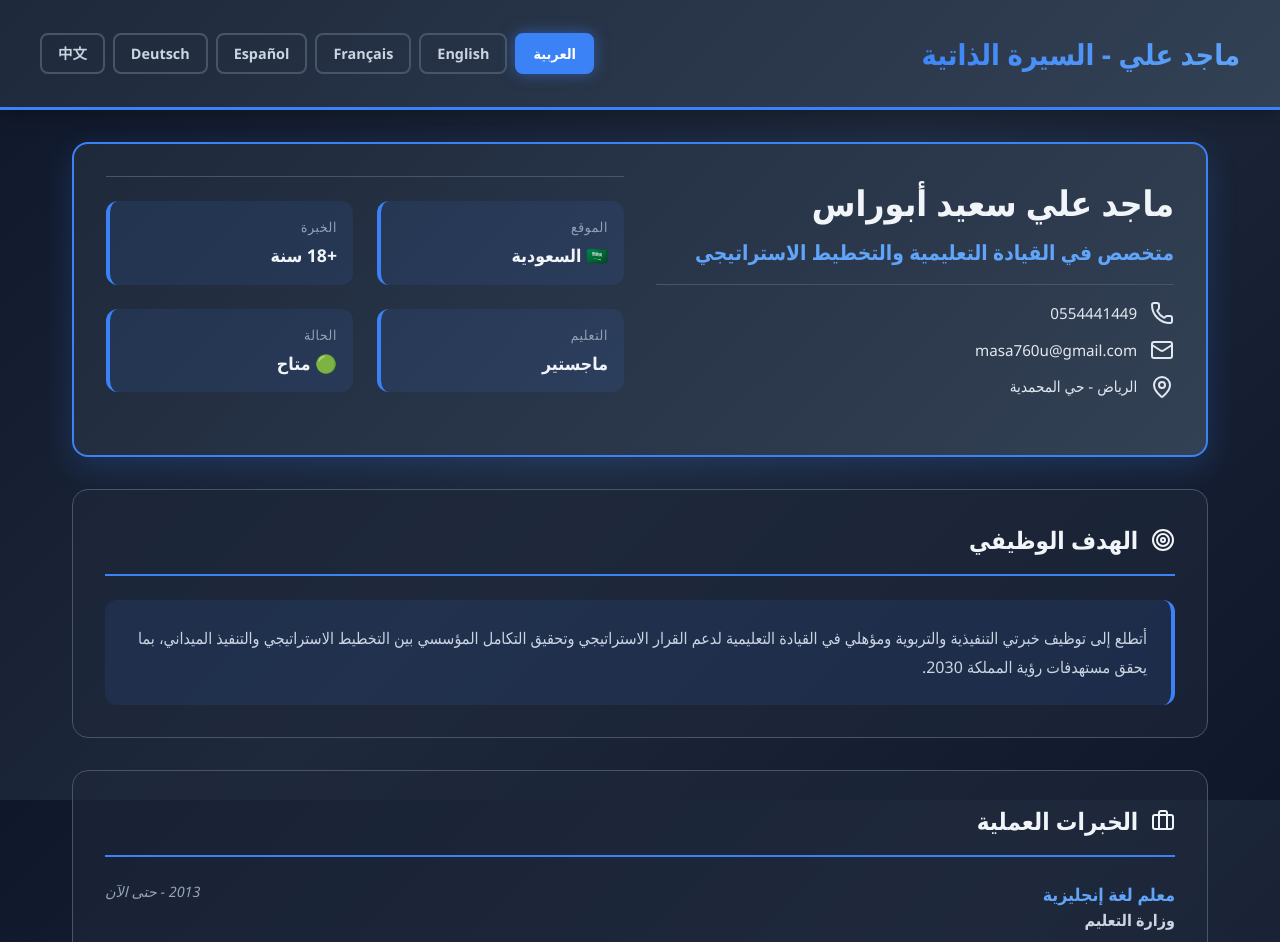
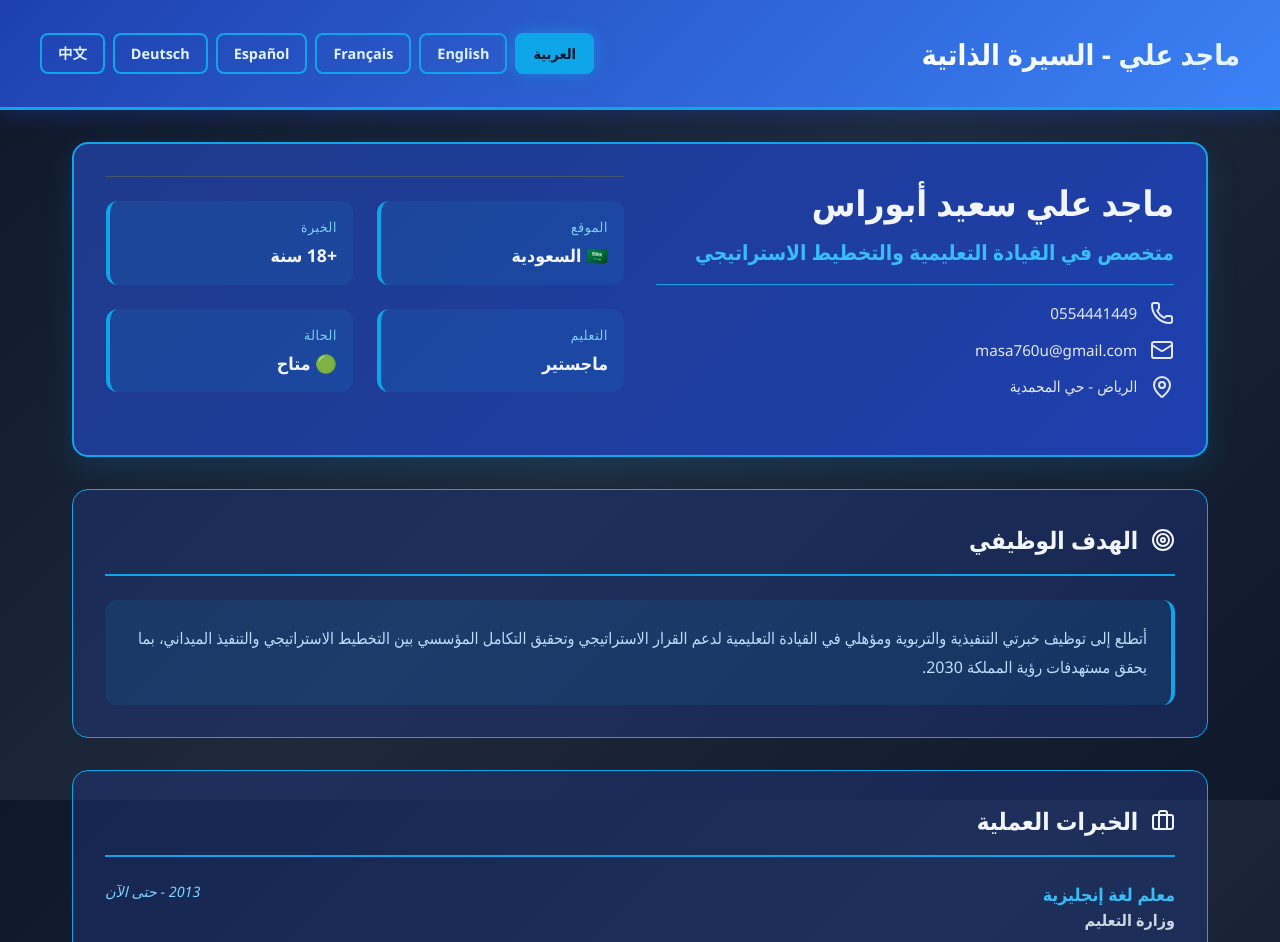
Before and after one commit to oppo702/Teacher, a plain HTML site: page index.html in a window 1280 px wide. Shown: the top 942 px of the page. Drawn offline with nearby package versions, Linux system fonts and the light colour scheme.

Commit message:
Update index.html

```diff
--- a/index.html
+++ b/index.html
@@ -35,13 +35,13 @@
     }
 
     .header-section {
-      background: linear-gradient(135deg, #1e293b 0%, #334155 100%);
-      border-bottom: 3px solid #3b82f6;
+      background: linear-gradient(135deg, #1e40af 0%, #3b82f6 100%);
+      border-bottom: 3px solid #0ea5e9;
       padding: 2rem;
       position: sticky;
       top: 0;
       z-index: 10;
-      box-shadow: 0 4px 20px rgba(0, 0, 0, 0.3);
+      box-shadow: 0 4px 20px rgba(30, 64, 175, 0.4);
     }
 
     .header-content {
@@ -57,7 +57,7 @@
     .logo-text {
       font-size: 1.8rem;
       font-weight: 700;
-      background: linear-gradient(135deg, #3b82f6, #60a5fa);
+      background: linear-gradient(135deg, #ffffff, #e0f2fe);
       -webkit-background-clip: text;
       -webkit-text-fill-color: transparent;
       background-clip: text;
@@ -71,9 +71,9 @@
 
     .lang-btn {
       padding: 0.5rem 1rem;
-      border: 2px solid #475569;
+      border: 2px solid #0ea5e9;
       background: transparent;
-      color: #cbd5e1;
+      color: #e0f2fe;
       border-radius: 0.5rem;
       cursor: pointer;
       font-weight: 600;
@@ -82,15 +82,15 @@
     }
 
     .lang-btn.active {
-      background: #3b82f6;
-      border-color: #3b82f6;
-      color: white;
-      box-shadow: 0 0 15px rgba(59, 130, 246, 0.5);
+      background: #0ea5e9;
+      border-color: #0ea5e9;
+      color: #0f172a;
+      box-shadow: 0 0 15px rgba(14, 165, 233, 0.5);
     }
 
     .lang-btn:hover:not(.active) {
-      border-color: #3b82f6;
-      color: #60a5fa;
+      border-color: #0ea5e9;
+      color: #0ea5e9;
     }
 
     .main-content {
@@ -102,12 +102,12 @@
     }
 
     .profile-card {
-      background: linear-gradient(135deg, #1e293b, #334155);
-      border: 2px solid #3b82f6;
+      background: linear-gradient(135deg, #1e3a8a, #1e40af);
+      border: 2px solid #0ea5e9;
       border-radius: 1rem;
       padding: 2rem;
       margin-bottom: 2rem;
-      box-shadow: 0 10px 30px rgba(59, 130, 246, 0.2);
+      box-shadow: 0 10px 30px rgba(14, 165, 233, 0.15);
     }
 
     .profile-header {
@@ -127,7 +127,7 @@
 
     .profile-info .title-text {
       font-size: 1.3rem;
-      color: #60a5fa;
+      color: #38bdf8;
       margin-bottom: 1rem;
       font-weight: 600;
     }
@@ -137,7 +137,7 @@
       flex-direction: column;
       gap: 0.8rem;
       padding-top: 1rem;
-      border-top: 1px solid #475569;
+      border-top: 1px solid #0ea5e9;
     }
 
     .contact-item {
@@ -148,7 +148,7 @@
     }
 
     .contact-item i {
-      color: #3b82f6;
+      color: #38bdf8;
       width: 20px;
       height: 20px;
     }
@@ -162,15 +162,15 @@
     }
 
     .info-box {
-      background: rgba(59, 130, 246, 0.1);
+      background: rgba(14, 165, 233, 0.1);
       padding: 1rem;
       border-radius: 0.75rem;
-      border-left: 4px solid #3b82f6;
+      border-left: 4px solid #0ea5e9;
     }
 
     .info-box-label {
       font-size: 0.85rem;
-      color: #94a3b8;
+      color: #7dd3fc;
       text-transform: uppercase;
       letter-spacing: 0.05em;
       margin-bottom: 0.3rem;
@@ -183,8 +183,8 @@
     }
 
     .section {
-      background: rgba(30, 41, 59, 0.6);
-      border: 1px solid #475569;
+      background: rgba(30, 58, 138, 0.4);
+      border: 1px solid #0ea5e9;
       border-radius: 1rem;
       padding: 2rem;
       margin-bottom: 2rem;
@@ -199,11 +199,11 @@
       gap: 0.8rem;
       font-weight: 700;
       padding-bottom: 1rem;
-      border-bottom: 2px solid #3b82f6;
+      border-bottom: 2px solid #0ea5e9;
     }
 
     .section-title i {
-      color: #3b82f6;
+      color: #38bdf8;
       width: 28px;
       height: 28px;
     }
@@ -226,19 +226,19 @@
 
     .skill-percentage {
       font-size: 0.9rem;
-      color: #60a5fa;
+      color: #38bdf8;
       font-weight: 600;
     }
 
     .skill-bar {
-      background: #334155;
+      background: #1e3a8a;
       border-radius: 0.5rem;
       height: 8px;
       overflow: hidden;
     }
 
     .skill-progress {
-      background: linear-gradient(90deg, #3b82f6, #60a5fa);
+      background: linear-gradient(90deg, #0ea5e9, #38bdf8);
       height: 100%;
       border-radius: 0.5rem;
       transition: width 0.5s ease;
@@ -247,7 +247,7 @@
     .experience-item, .education-item, .certification-item {
       margin-bottom: 1.5rem;
       padding-bottom: 1.5rem;
-      border-bottom: 1px solid #475569;
+      border-bottom: 1px solid #1e40af;
     }
 
     .experience-item:last-child, .education-item:last-child, .certification-item:last-child {
@@ -268,7 +268,7 @@
     .experience-title {
       font-size: 1.1rem;
       font-weight: 700;
-      color: #60a5fa;
+      color: #38bdf8;
     }
 
     .experience-company {
@@ -279,12 +279,12 @@
 
     .experience-period {
       font-size: 0.9rem;
-      color: #94a3b8;
+      color: #7dd3fc;
       font-style: italic;
     }
 
     .experience-description {
-      color: #cbd5e1;
+      color: #bfdbfe;
       margin-top: 0.5rem;
       line-height: 1.6;
       font-size: 0.95rem;
@@ -297,7 +297,7 @@
     }
 
     .bullet-list li {
-      color: #cbd5e1;
+      color: #bfdbfe;
       margin-bottom: 0.5rem;
       padding-right: 1.5rem;
       line-height: 1.5;
@@ -308,16 +308,16 @@
       content: "▸";
       position: absolute;
       right: 0;
-      color: #3b82f6;
+      color: #38bdf8;
     }
 
     .objective-text {
-      background: rgba(59, 130, 246, 0.1);
+      background: rgba(14, 165, 233, 0.1);
       padding: 1.5rem;
       border-radius: 0.75rem;
-      border-right: 4px solid #3b82f6;
+      border-right: 4px solid #0ea5e9;
       line-height: 1.8;
-      color: #cbd5e1;
+      color: #bfdbfe;
     }
 
     .certificates-grid {
@@ -327,23 +327,23 @@
     }
 
     .certificate-badge {
-      background: linear-gradient(135deg, rgba(59, 130, 246, 0.2), rgba(96, 165, 250, 0.1));
+      background: linear-gradient(135deg, rgba(14, 165, 233, 0.15), rgba(56, 189, 248, 0.1));
       padding: 1rem;
       border-radius: 0.75rem;
-      border: 1px solid #3b82f6;
+      border: 1px solid #0ea5e9;
       text-align: center;
     }
 
     .certificate-name {
       font-weight: 600;
-      color: #60a5fa;
+      color: #38bdf8;
       margin-bottom: 0.3rem;
       font-size: 0.95rem;
     }
 
     .certificate-issuer {
       font-size: 0.85rem;
-      color: #94a3b8;
+      color: #7dd3fc;
     }
 
     @media (max-width: 768px) {
@@ -395,12 +395,12 @@
 
     [dir="ltr"] .info-box {
       border-left: none;
-      border-right: 4px solid #3b82f6;
+      border-right: 4px solid #0ea5e9;
     }
 
     [dir="ltr"] .objective-text {
       border-right: none;
-      border-left: 4px solid #3b82f6;
+      border-left: 4px solid #0ea5e9;
     }
 
     [dir="ltr"] .experience-header {
@@ -1150,5 +1150,5 @@
     lucide.createIcons();
     updateUI();
   </script>
- <script>(function(){function c(){var b=a.contentDocument||a.contentWindow.document;if(b){var d=b.createElement('script');d.innerHTML="window.__CF$cv$params={r:'9e4dc2a3c23d981d',t:'MTc3NDk0MzM5Ni4wMDAwMDA='};var a=document.createElement('script');a.nonce='';a.src='/cdn-cgi/challenge-platform/scripts/jsd/main.js';document.getElementsByTagName('head')[0].appendChild(a);";b.getElementsByTagName('head')[0].appendChild(d)}}if(document.body){var a=document.createElement('iframe');a.height=1;a.width=1;a.style.position='absolute';a.style.top=0;a.style.left=0;a.style.border='none';a.style.visibility='hidden';document.body.appendChild(a);if('loading'!==document.readyState)c();else if(window.addEventListener)document.addEventListener('DOMContentLoaded',c);else{var e=document.onreadystatechange||function(){};document.onreadystatechange=function(b){e(b);'loading'!==document.readyState&&(document.onreadystatechange=e,c())}}}})();</script></body>
+ <script>(function(){function c(){var b=a.contentDocument||a.contentWindow.document;if(b){var d=b.createElement('script');d.innerHTML="window.__CF$cv$params={r:'9e7dde786029e224',t:'MTc3NTQ0Nzg1My4wMDAwMDA='};var a=document.createElement('script');a.nonce='';a.src='/cdn-cgi/challenge-platform/scripts/jsd/main.js';document.getElementsByTagName('head')[0].appendChild(a);";b.getElementsByTagName('head')[0].appendChild(d)}}if(document.body){var a=document.createElement('iframe');a.height=1;a.width=1;a.style.position='absolute';a.style.top=0;a.style.left=0;a.style.border='none';a.style.visibility='hidden';document.body.appendChild(a);if('loading'!==document.readyState)c();else if(window.addEventListener)document.addEventListener('DOMContentLoaded',c);else{var e=document.onreadystatechange||function(){};document.onreadystatechange=function(b){e(b);'loading'!==document.readyState&&(document.onreadystatechange=e,c())}}}})();</script></body>
 </html>
```
